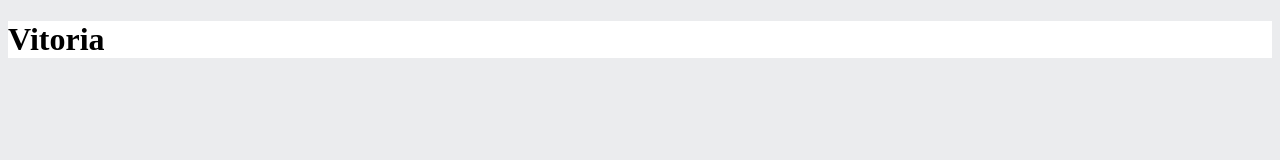
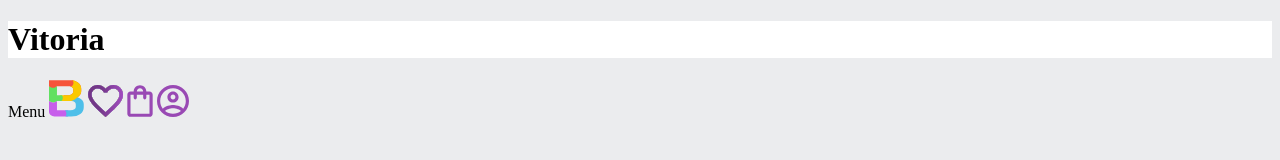
Before and after one commit to vitoriranseatech/repositorio-mobile-first, a plain HTML site: page index.html in a window 1280 px wide. Drawn offline with Linux system fonts and the light colour scheme.

Commit message:
adicionando o cabeçalho

```diff
--- a/index.html
+++ b/index.html
@@ -8,6 +8,12 @@
 </head>
 <body>
     <h1>Vitoria</h1>
-
+    <header class="cabecalho">
+        <span class="cabecalho__menu-hamburguer">Menu</span>
+        <img src="imagens/Logo.svg" alt="Logotipo da Biblioteca Start">
+        <a href="#"><img src="imagens/Favoritos.svg" alt="Meus favoritos"></a>
+        <a href="#"><img src="imagens/Emprestimos.svg" alt="Meus Empréstimos"></a>
+        <a href="#"><img src="imagens/Usuario.svg" alt="Meu Perfil"></a>
+    </header>
 </body>
 </html>
```
